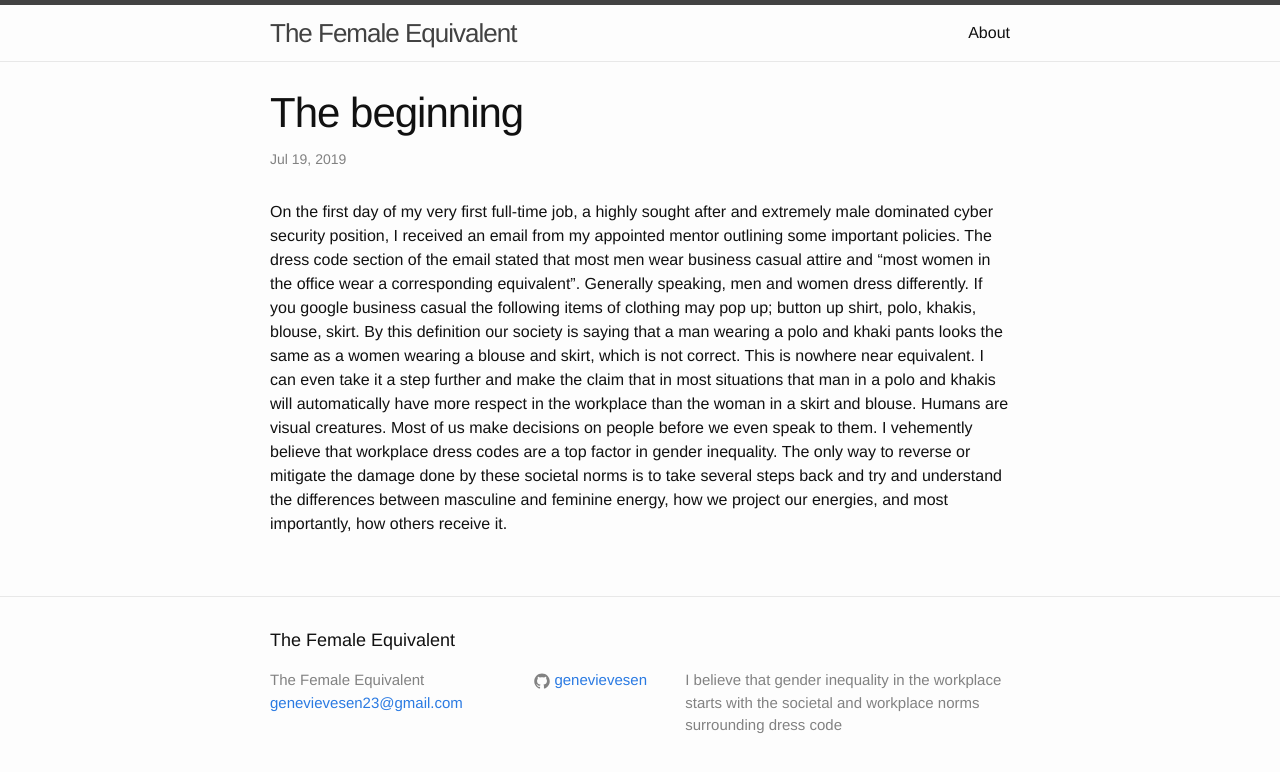
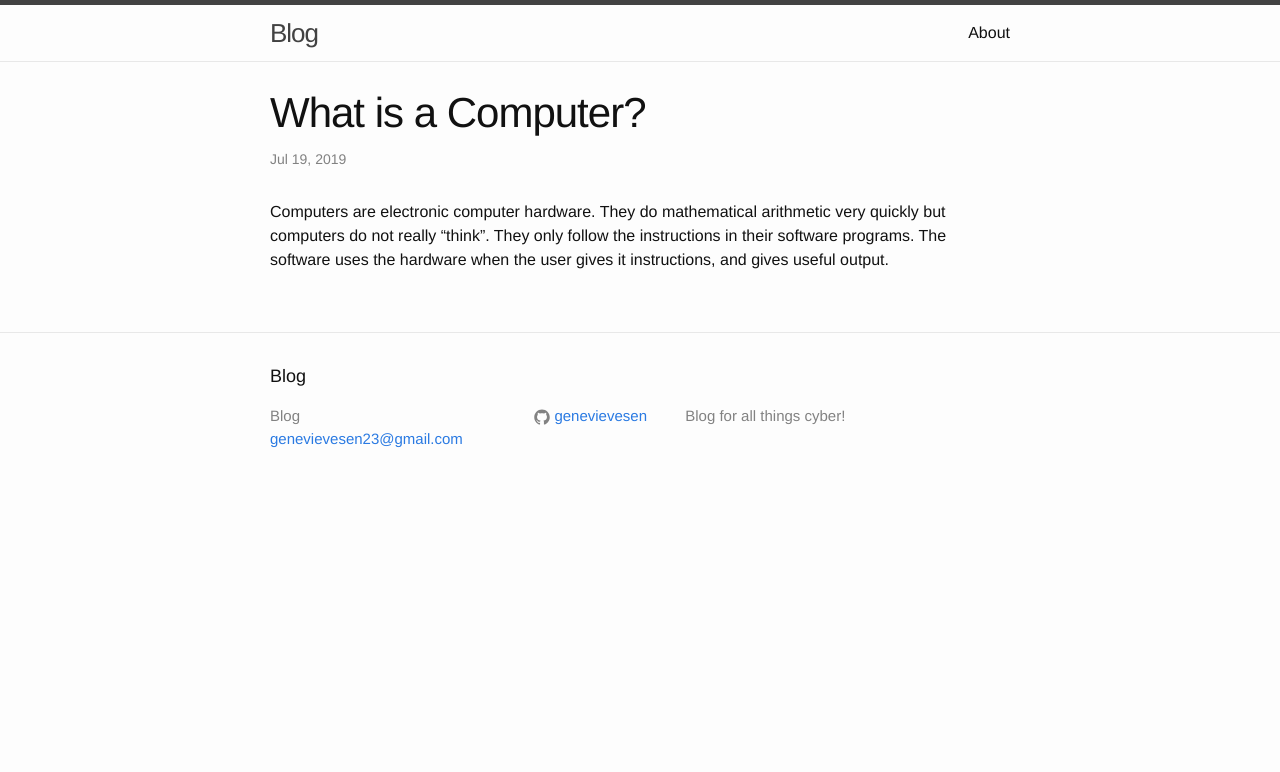
Before and after one commit to genevievesen/genevievesen.github.io, a Jekyll site: the page built from _posts/2019-07-19-welcome-to-jekyll.markdown, in a window 1280 px wide. Shown: the top 772 px of the page. Built offline with Jekyll 4.4.1, drawn with Linux system fonts in a browser that asks for light colours.

Commit message:
tehc blog 101

```diff
--- a/_config.yml
+++ b/_config.yml
@@ -6,11 +6,10 @@
 # 'jekyll serve'. If you change this file, please restart the server process.
 
 # Site settings
-title: The Female Equivalent
+title: Blog
 email: genevievesen23@gmail.com
 description: > # this means to ignore newlines until "baseurl:"
-  I believe that gender inequality in the workplace starts with the societal
-  and workplace norms surrounding dress code
+  Blog for all things cyber!
 baseurl: "" # the subpath of your site, e.g. /blog
 url: "genevievesen.github.io" # the base hostname & protocol for your site
 github_username:  genevievesen
--- a/_posts/2019-07-19-welcome-to-jekyll.markdown
+++ b/_posts/2019-07-19-welcome-to-jekyll.markdown
@@ -1,7 +1,8 @@
 ---
 layout: post
-title:  "The beginning"
+title:  "What is a Computer?"
 date:   2019-07-19 12:09:54 -0400
 categories: TFE
 ---
-On the first day of my very first full-time job, a highly sought after and extremely male dominated cyber security position, I received an email from my appointed mentor outlining some important policies. The dress code section of the email stated that most men wear business casual attire and “most women in the office wear a corresponding equivalent”. Generally speaking, men and women dress differently. If you google business casual the following items of clothing may pop up; button up shirt, polo, khakis, blouse, skirt. By this definition our society is saying that a man wearing a polo and khaki pants looks the same as a women wearing a blouse and skirt, which is not correct. This is nowhere near equivalent. I can even take it a step further and make the claim that  in most situations that man in a polo and khakis will automatically have more respect in the workplace than the woman in a skirt and blouse. Humans are visual creatures. Most of us make decisions on people before we even speak to them. I vehemently believe that workplace dress codes are a top factor in gender inequality. The only way to reverse or mitigate the damage done by these societal norms is to take several steps back and try and understand the differences between masculine and feminine energy, how we project our energies, and most importantly, how others receive it.
+
+Computers are electronic computer hardware. They do mathematical arithmetic very quickly but computers do not really "think". They only follow the instructions in their software programs. The software uses the hardware when the user gives it instructions, and gives useful output.
--- a/index.html
+++ b/index.html
@@ -18,6 +18,6 @@ layout: default
     {% endfor %}
   </ul>
 
-  <p class="rss-subscribe">subscribe <a href="{{ "/feed.xml" | prepend: site.baseurl }}">via RSS</a></p>
+  <!-- <p class="rss-subscribe">subscribe <a href="{{ "/feed.xml" | prepend: site.baseurl }}">via RSS</a></p> -->
 
 </div>
```
Also changed, not shown: 4 other files.
